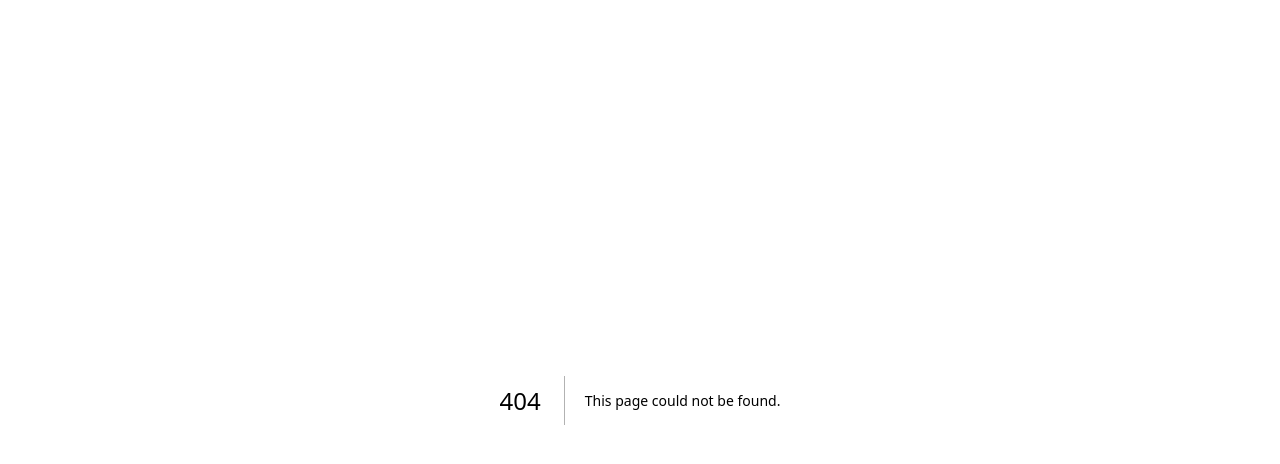
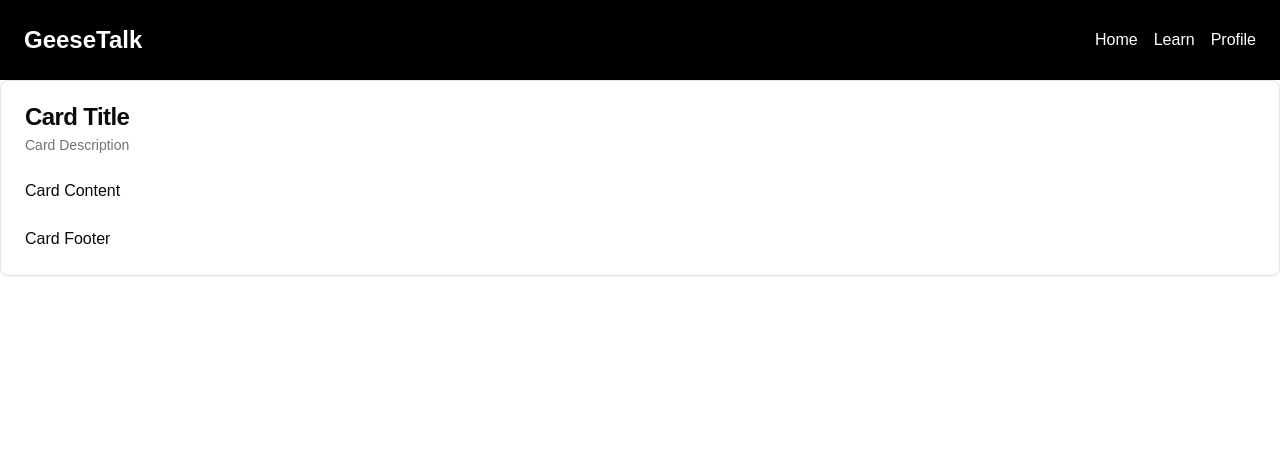
Before and after one commit to RijulChaddha9504/GeeseHacks, a Next.js app in the folder geesehacks2025-nextjs/: page /learn in a window 1280 px wide. Before the commit this address had no page. Shown: the top 464 px of the page. Built offline with nearby package versions, Linux system fonts and the light colour scheme.

Commit message:
redid directory to use app router to manage pages

```diff
--- a/geesehacks2025-nextjs/app/components/Navbar.jsx
+++ b/geesehacks2025-nextjs/app/components/Navbar.js
@@ -8,13 +8,13 @@ const Navbar = () => {
           GeeseTalk
         </Link>
         <div className="space-x-4">
-          <Link href="" className="text-white">
+          <Link href="/" className="text-white">
             Home
           </Link>
-          <Link href="" className="text-white">
+          <Link href="/learn" className="text-white">
             Learn
           </Link>
-          <Link href="" className="text-white">
+          <Link href="/profile" className="text-white">
             Profile
           </Link>
         </div>
--- a/geesehacks2025-nextjs/app/layout.js
+++ b/geesehacks2025-nextjs/app/layout.js
@@ -1,4 +1,5 @@
 import { Geist, Geist_Mono } from "next/font/google";
+import Navbar from "./components/Navbar";
 import "./globals.css";
 
 const geistSans = Geist({
@@ -22,6 +23,7 @@ export default function RootLayout({ children }) {
       <body
         className={`${geistSans.variable} ${geistMono.variable} antialiased`}
       >
+        <Navbar/>
         {children}
       </body>
     </html>
--- /dev/null
+++ b/geesehacks2025-nextjs/app/learn/components/Lesson.js
@@ -0,0 +1,28 @@
+import {
+    Card,
+    CardContent,
+    CardDescription,
+    CardFooter,
+    CardHeader,
+    CardTitle,
+} from "@/components/ui/card"
+
+
+const Lesson = () => {
+    return (
+        <Card>
+            <CardHeader>
+                <CardTitle>Card Title</CardTitle>
+                <CardDescription>Card Description</CardDescription>
+            </CardHeader>
+            <CardContent>
+                <p>Card Content</p>
+            </CardContent>
+            <CardFooter>
+                <p>Card Footer</p>
+            </CardFooter>
+        </Card>
+    )
+}
+
+export default Lesson
--- /dev/null
+++ b/geesehacks2025-nextjs/app/learn/page.js
@@ -0,0 +1,11 @@
+import Lesson from "./components/Lesson"
+
+const Learn = () => {
+  return (
+    <div>
+      <Lesson/>
+    </div>
+  )
+}
+
+export default Learn
--- a/geesehacks2025-nextjs/app/page.js
+++ b/geesehacks2025-nextjs/app/page.js
@@ -1,11 +1,18 @@
-import Navbar from "./components/Navbar";
-import Hero from "./pages/Hero";
-
 export default function Home() {
   return (
-    <div>
-      <Navbar/>
-      <Hero/>
+    <div className="text-center bg-gray-950 w-full h-screen">
+
+      <div className="h-[50vh] w-full flex flex-col justify-center items-center">
+        <h1 className="text-9xl font-bold mb-4 text-white">GeeseTalk</h1>
+        <p className="text-xl mb-8 text-white">Improve your speaking skills with Mr. Goose</p>
+        <a
+          href="/learn"
+          className="bg-gray-700 text-white px-6 py-3 rounded-lg text-lg"
+        >
+          Start Learning
+        </a>
+      </div>
+
     </div>
-  );
+  )
 }
--- a/geesehacks2025-nextjs/app/pages/Hero.jsx
+++ /dev/null
@@ -1,20 +0,0 @@
-const Hero = () => {
-  return (
-    <div className="text-center bg-gray-950 w-full h-screen">
-
-      <div className="h-[50vh] w-full flex flex-col justify-center items-center">
-        <h1 className="text-9xl font-bold mb-4 text-white">GeeseTalk</h1>
-        <p className="text-xl mb-8 text-white">Improve your speaking skills with Mr. Goose</p>
-        <a
-          href="/learn"
-          className="bg-gray-700 text-white px-6 py-3 rounded-lg text-lg"
-        >
-          Start Learning
-        </a>
-      </div>
-
-    </div>
-  )
-}
-
-export default Hero
--- /dev/null
+++ b/geesehacks2025-nextjs/app/profile/page.js
@@ -0,0 +1,10 @@
+const Profile = () => {
+
+    return(
+        <div>
+            <h1>profile</h1>
+        </div>
+    )
+}
+
+export default Profile
--- /dev/null
+++ b/geesehacks2025-nextjs/components/ui/card.jsx
@@ -0,0 +1,50 @@
+import * as React from "react"
+
+import { cn } from "@/lib/utils"
+
+const Card = React.forwardRef(({ className, ...props }, ref) => (
+  <div
+    ref={ref}
+    className={cn("rounded-lg border bg-card text-card-foreground shadow-sm", className)}
+    {...props} />
+))
+Card.displayName = "Card"
+
+const CardHeader = React.forwardRef(({ className, ...props }, ref) => (
+  <div
+    ref={ref}
+    className={cn("flex flex-col space-y-1.5 p-6", className)}
+    {...props} />
+))
+CardHeader.displayName = "CardHeader"
+
+const CardTitle = React.forwardRef(({ className, ...props }, ref) => (
+  <div
+    ref={ref}
+    className={cn("text-2xl font-semibold leading-none tracking-tight", className)}
+    {...props} />
+))
+CardTitle.displayName = "CardTitle"
+
+const CardDescription = React.forwardRef(({ className, ...props }, ref) => (
+  <div
+    ref={ref}
+    className={cn("text-sm text-muted-foreground", className)}
+    {...props} />
+))
+CardDescription.displayName = "CardDescription"
+
+const CardContent = React.forwardRef(({ className, ...props }, ref) => (
+  <div ref={ref} className={cn("p-6 pt-0", className)} {...props} />
+))
+CardContent.displayName = "CardContent"
+
+const CardFooter = React.forwardRef(({ className, ...props }, ref) => (
+  <div
+    ref={ref}
+    className={cn("flex items-center p-6 pt-0", className)}
+    {...props} />
+))
+CardFooter.displayName = "CardFooter"
+
+export { Card, CardHeader, CardFooter, CardTitle, CardDescription, CardContent }
```
Also changed, not shown: geesehacks2025-nextjs/LessonData.js (added).
